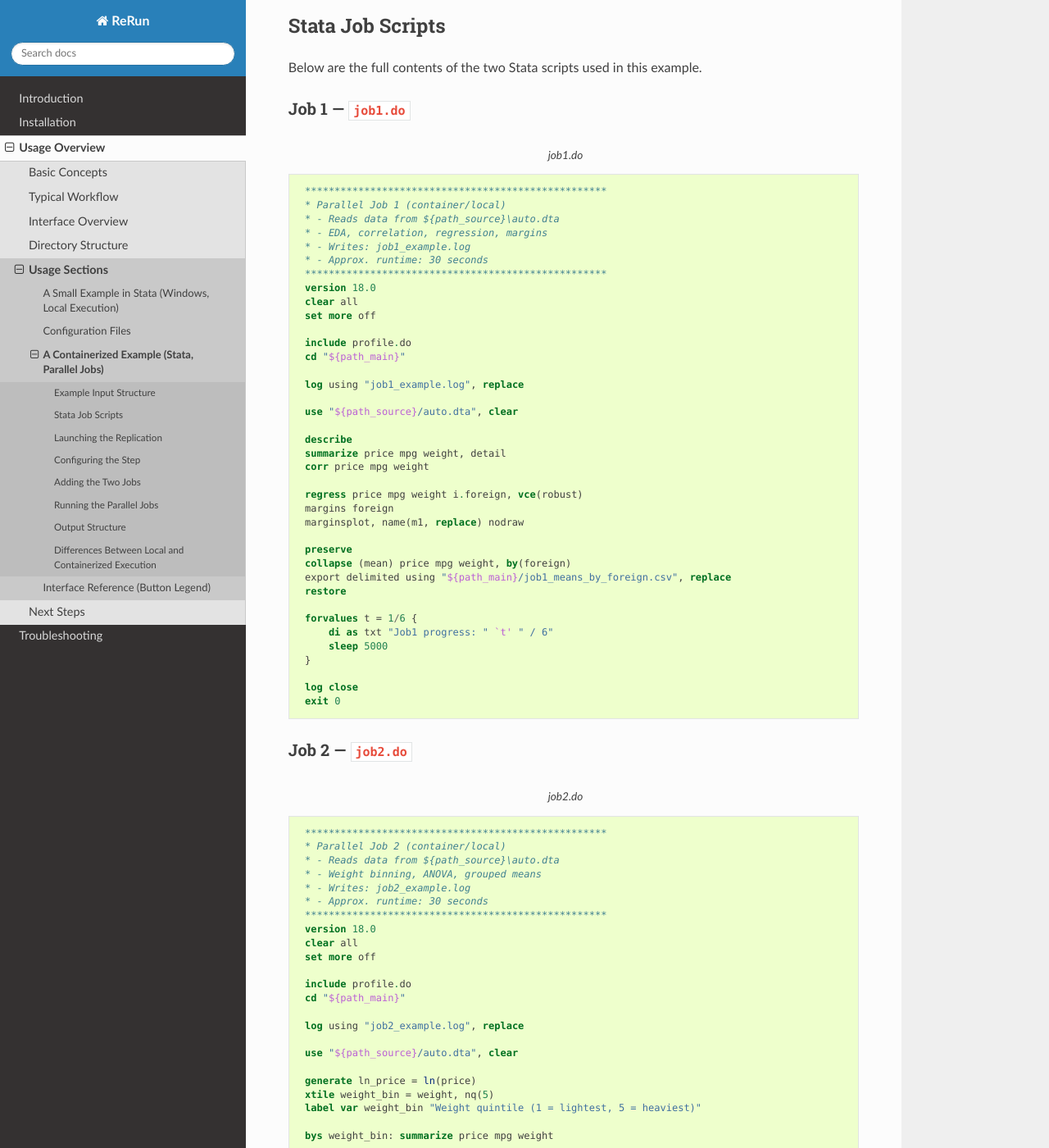
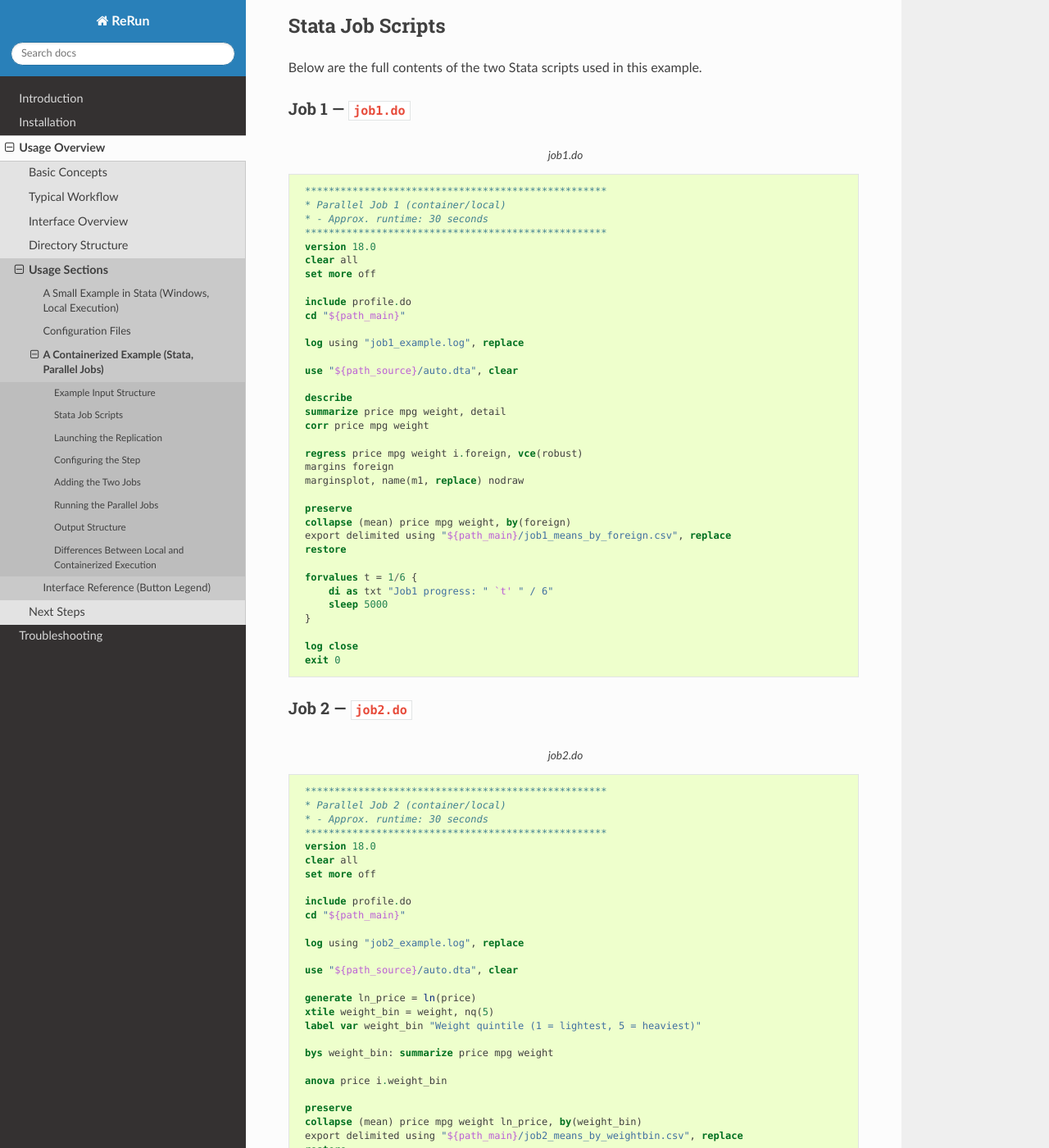
Before and after one commit to gustavoig/rerun-docs, a Sphinx documentation site: the page built from docs/usage/containerized_example.rst, in a window 1280 px wide and 1400 px high, scrolled down 937 px. Shown: the whole window at 82% size. Built offline with Sphinx 7.4.7 and the Read the Docs theme 3.1.0, drawn with Linux system fonts in a browser that asks for light colours.

Commit message:
Delete some parts of the comments

```diff
--- a/docs/usage/containerized_example.rst
+++ b/docs/usage/containerized_example.rst
@@ -49,9 +49,6 @@ Job 1 — ``job1.do``
 
     ***************************************************
     * Parallel Job 1 (container/local)
-    * - Reads data from ${path_source}\auto.dta
-    * - EDA, correlation, regression, margins
-    * - Writes: job1_example.log
     * - Approx. runtime: 30 seconds
     ***************************************************
     version 18.0
@@ -94,9 +91,6 @@ Job 2 — ``job2.do``
 
     ***************************************************
     * Parallel Job 2 (container/local)
-    * - Reads data from ${path_source}\auto.dta
-    * - Weight binning, ANOVA, grouped means
-    * - Writes: job2_example.log
     * - Approx. runtime: 30 seconds
     ***************************************************
     version 18.0
```
